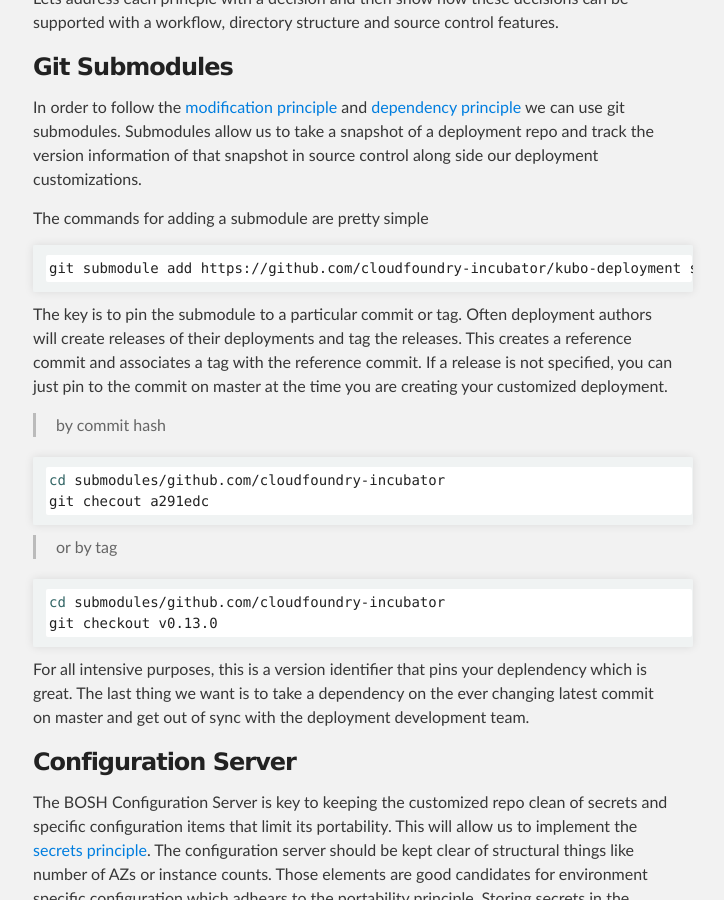
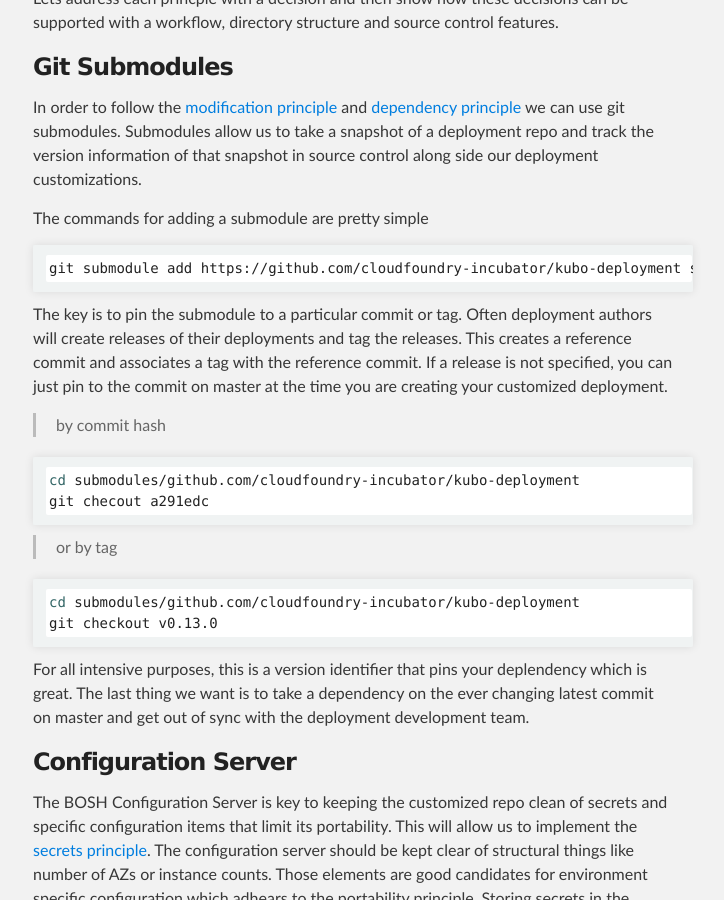
Before and after one commit to patrickhuber/patrickhuber.github.io, a Jekyll site: the page built from _posts/2018-03-01-customizing-a-bosh-deployment.md, in a window 1280 px wide and 900 px high, scrolled down 1274 px. Shown: the whole window, without its empty margins (287-1011 px from the left). Built offline with Jekyll 4.4.1, drawn with Linux system fonts in a browser that asks for light colours; our own code applies the rules of GitHub Pages for plain Markdown files; some of the changed text lies outside the part shown.

Commit message:
Update 2018-03-01-customizing-a-bosh-deployment.md
updates submodule command to include repo name

````diff
--- a/_posts/2018-03-01-customizing-a-bosh-deployment.md
+++ b/_posts/2018-03-01-customizing-a-bosh-deployment.md
@@ -26,7 +26,7 @@
 The commands for adding a submodule are pretty simple
 
 ```bash
-git submodule add https://github.com/cloudfoundry-incubator/kubo-deployment submodules/github.com/cloudfoundry-incubator
+git submodule add https://github.com/cloudfoundry-incubator/kubo-deployment submodules/github.com/cloudfoundry-incubator/kubo-deployment
 ```
 
 The key is to pin the submodule to a particular commit or tag. Often deployment authors will create releases of their deployments and tag the releases. This creates a reference commit and associates a tag with the reference commit. If a release is not specified, you can just pin to the commit on master at the time you are creating your customized deployment.
@@ -34,14 +34,14 @@
 > by commit hash
 
 ```bash
-cd submodules/github.com/cloudfoundry-incubator
+cd submodules/github.com/cloudfoundry-incubator/kubo-deployment
 git checout a291edc
 ```
 
 > or by tag
 
 ```bash
-cd submodules/github.com/cloudfoundry-incubator
+cd submodules/github.com/cloudfoundry-incubator/kubo-deployment
 git checkout v0.13.0
 ```
 
````
Also changed, not shown: other parts of _posts/2018-03-01-customizing-a-bosh-deployment.md (+2 -2 lines).
